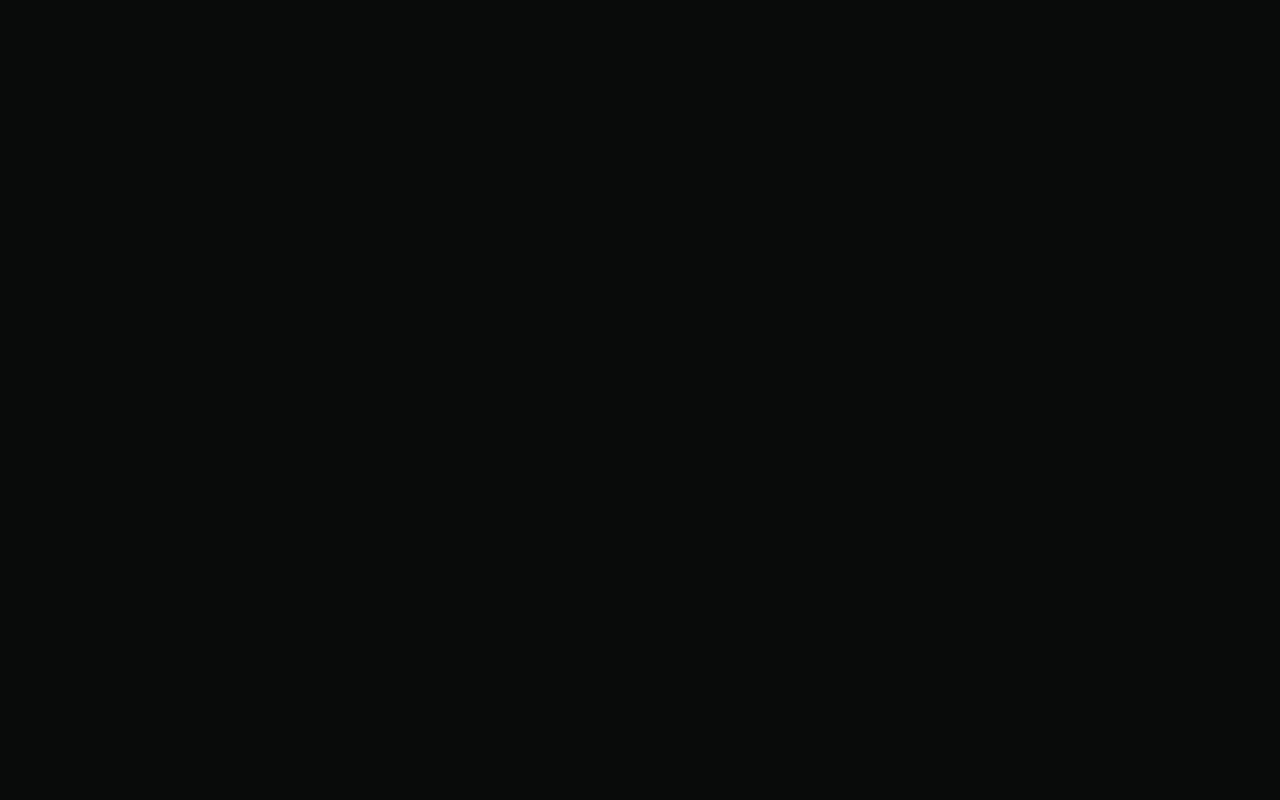
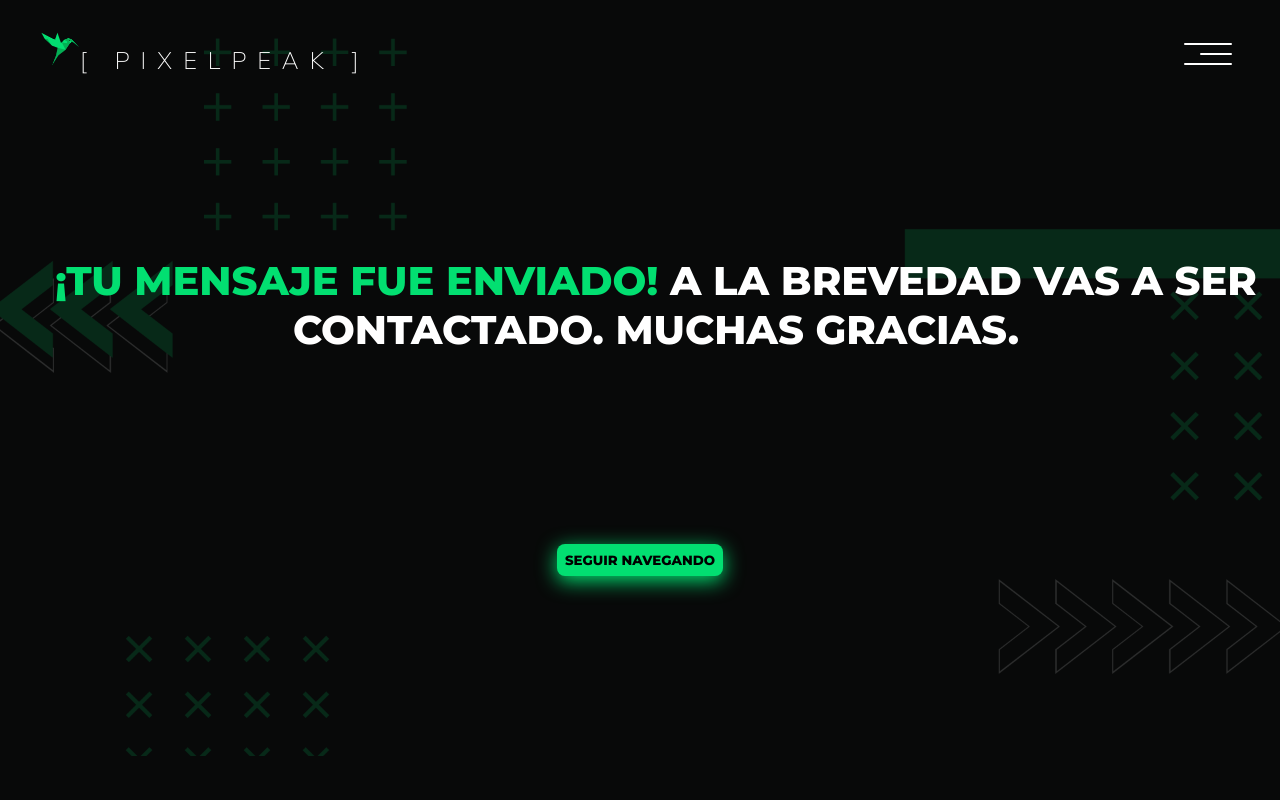
Before and after one commit to steve-ux/pixelpeak, a React (Create React App) app: page /Enviado in a window 1280 px wide. Before the commit this address had no page. Shown: the top 800 px of the page. Built offline with nearby package versions, Linux system fonts and the light colour scheme.

Commit message:
se agregó .ico, libreria AOS, cambios en estilos y nombres de rutas

```diff
--- a/public/index.html
+++ b/public/index.html
@@ -2,8 +2,8 @@
 <html lang="es">
   <head>
     <meta charset="utf-8" />
-    <link rel="icon" href="../public/PixelPeak_logo_original.ico" />
-    <link href="https://unpkg.com/aos@2.3.1/dist/aos.css" rel="stylesheet">
+    <link rel="icon" href="../pixelPeak.ico" />
+    <link rel="stylesheet" href="https://unpkg.com/aos@next/dist/aos.css" />
     <meta name="viewport" content="width=device-width, initial-scale=1" />
     <meta name="theme-color" content="#000000" />
     <meta
@@ -13,10 +13,10 @@
     <title>PixelPeak - Calidad desde la unidad más pequeña.</title>
   </head>
   <body>
-    <form action="/success" name="contact" netlify netlify-honeypot="bot-field" hidden>
+    <form name="Newsletter" netlify netlify-honeypot="bot-field" hidden>
       <input type="email" name="Correo"/>
     </form>
-    <form action="/success" name="data" netlify netlify-honeypot="bot-field" hidden>
+    <form name="DataBase" netlify netlify-honeypot="bot-field" hidden>
       <input type="text" name="Nombre"/>
       <input type="email" name="Correo"/>
       <input type="number" name="Teléfono"/>
@@ -25,7 +25,7 @@
     </form>
     <noscript>You need to enable JavaScript to run this app.</noscript>
     <div id="root"></div>
-    <script src="https://unpkg.com/aos@2.3.1/dist/aos.js"></script>
+    <script src="https://unpkg.com/aos@next/dist/aos.js"></script>
     <script>
       AOS.init();
     </script>
--- a/src/App.js
+++ b/src/App.js
@@ -13,7 +13,7 @@ function App() {
         <Route path="/AboutUs" element={<Nosotros />} />
         <Route path="/Contact" element={<Contacto />} />
         <Route path="/Blog" element={<Blog />} />
-        <Route path="/success" element={<Enviado />} />
+        <Route path="/Enviado" element={<Enviado />} />
       </Routes>
     </BrowserRouter>
 
--- a/src/components/Clients.js
+++ b/src/components/Clients.js
@@ -2,17 +2,20 @@ import Client1 from "../assets/CLIENT-1.png";
 import Client2 from "../assets/CLIENT-2.png";
 import Client3 from "../assets/CLIENT-3.png";
 import Client4 from "../assets/CLIENT-4.png";
-import Client5 from "../assets/CLIENT-5.png"
+import Client5 from "../assets/CLIENT-5.png";
+
+function redirectToLink(link) {
+    window.open(link, '_blank');
+  }
 
 function Clients() {
     return (
     <div className="clients">
         <section>
-            <img src={Client1} alt="Envero Tours, agencia de turismo"/>
-            <img src={Client2} alt="Cabañas Jorgelinas, complejo vacacional"/>
-            <img src={Client3} alt="Aserradero Los Andes, de Grupo Puebla"/>
-            <img src={Client4} alt="Criptofy, sitio web de criptomonedas"/>
-            <img src={Client5} alt="Greco Hermanos, tapas de cilindros"/>
+            <img className="pictureClients" src={Client1} alt="Envero Tours, agencia de turismo" onClick={() => redirectToLink('https://enverotours.tur.ar/')}/> <img className="pictureClients" src={Client2} alt="Cabañas Jorgelinas, complejo vacacional" onClick={() => redirectToLink('https://cabanasjorgelinas.com/')}/>
+            <img className="pictureClients" src={Client3} alt="Envase Los Andes, de Grupo Puebla" onClick={() => redirectToLink('https://www.envaseslosandes.com/')}/>
+            <img className="pictureClients" src={Client4} alt="Criptofy, sitio web de criptomonedas" onClick={() => redirectToLink('https://criptofy.org/')}/>
+            <img className="pictureClients" src={Client5} alt="Greco Hermanos, tapas de cilindros" onClick={() => redirectToLink('https://grecohnos.com/')}/>
         </section>
         <div className="btnClients">
         <button>VER TRABAJOS</button>
--- a/src/components/ContactSintesis.js
+++ b/src/components/ContactSintesis.js
@@ -14,7 +14,7 @@ function ContactSintesis() {
       headers: { "Content-Type": "application/x-www-form-urlencoded" },
       body: new URLSearchParams(formData).toString(),
     })
-      .then(() => navigate('/success'))
+      .then(() => navigate('/Enviado'))
       .catch((error) => alert(error));
   }
     return (
@@ -26,10 +26,10 @@ function ContactSintesis() {
     <div class="container-text">
       <h2>[ Permanezcamos conectados ]</h2>
       <p>Dejanos tu correo electrónico y te contactamos a la brevedad. <br/>Además te suscribirás al newsletter de PixelPeak para enterarte siempre de las últimas novedades que tenemos para vos.<br/> Prometemos no mandarte spam.</p>
-      <form onSubmit={submitHandler} id="contact-form" action="/success" name="contact" method="POST" data-netlify="true">
-        <input type="hidden" name="form-name" value="contact"/>
+      <form onSubmit={submitHandler} id="contact-form" name="Newsletter" method="POST" data-netlify="true">
+        <input type="hidden" name="form-name" value="Newsletter"/>
       <input type="email" id="email" name="Correo" placeholder="Email" required/>
-      <button type="submit">Suscribirse</button>
+      <button type="submit">SUSCRIBIRSE</button>
       </form>
     </div>
   </div>
--- a/src/components/Form.js
+++ b/src/components/Form.js
@@ -25,9 +25,9 @@ function Formulario() {
       <h2 class="animation a1">[ Comencemos ]</h2>
       <h4 class="animation a2">Completalo y nos comunicamos a la brevedad. Los campos con * son obligatorios.</h4>
     </div>
-    <form onSubmit={handleSubmit} name="data" method="POST" netlify>
+    <form onSubmit={handleSubmit} name="DataBase" method="POST" netlify>
     <div class="form">
-    <input type="hidden" name="form-name" value="data"/>
+    <input type="hidden" name="form-name" value="DataBase"/>
     <input type="text" id="text" name="Nombre" class="form-field animation a3" placeholder="*Nombre" required/>
       <input type="email" id="email" name="Correo" class="form-field animation a3" placeholder="*Email" required/>
       <input type="number" id="number" name="Teléfono" class="form-field animation a3" placeholder="*Teléfono. Ej: +54 9 261 212 1844" required/>
@@ -43,7 +43,17 @@ function Formulario() {
     </div>
     {enviado && (
         <div className="mensajeExito">
-          Gracias por enviar su mensaje. Nos pondremos en contacto pronto.
+           <div class="containerForm">
+  <div class="left" data-aos="fade-left"
+     data-aos-offset="300"
+     data-aos-easing="ease-in-sine"
+     data-aos-duration="1000">
+  <h3 className="titleEnviado">
+  <span className="resaltados">¡Tu mensaje fue enviado!</span> A la brevedad vas a ser contactado. Muchas gracias.
+  </h3>
+  </div>
+  <div class="right"></div>
+</div>
         </div>
       )}
       </>
--- a/src/components/success.js
+++ b/src/components/success.js
@@ -1,10 +1,27 @@
+import Navbar from "../components/Navbar";
+import Footer from "./Footer";
+import { Link } from "react-router-dom";
+
 function Enviado() {
     return (
+      <>
+      <Navbar/>
+      <br/>
+      <br/>
     <div className="enviado">
-  <div className="mensajeExito">
-          Gracias por enviar su mensaje. Nos pondremos en contacto pronto.
+      <div>
+        <h3 className="titleEnviado">
+          <span className="resaltados">¡Tu mensaje fue enviado!</span> A la brevedad vas a ser contactado. Muchas gracias.
+        </h3>
+        <div className="contenedorBtn">
+          <Link to="/">
+            <button className="btnEnviado">Seguir navegando</button>
+          </Link>
+         </div>
         </div>
     </div>
+    <Footer/>
+    </>
     );
   }
 
--- a/src/index.css
+++ b/src/index.css
@@ -552,7 +552,7 @@ margin-top: 5px;
   /**    Hamburger  **/
 
   .hamburger {
-    position: absolute;
+    position: fixed;
     top: 5em;
     right: 5%;
     margin-left: -2em;
@@ -687,7 +687,7 @@ margin-top: 5px;
     color: #000000;
   }
   .nosotros button {
-    color: rgb(80, 80, 80);;
+    color: rgb(0, 0, 0);;
     background-color: var(--primary-color);
     padding: .5rem;
     border-radius: .5rem;
@@ -703,7 +703,7 @@ margin-top: 5px;
     background-color: var(--primary-color);
     color: rgb(0, 0, 0);
     box-shadow: none;
-    transition: .2s ease;
+    transition: box-shadow .3s ease-in-out;
   }
   .description {
     display: flex;
@@ -729,7 +729,7 @@ margin-top: 5px;
     margin-left: 5rem;
   }
   .aboutUs button {
-    color: rgb(80, 80, 80);
+    color: rgb(0, 0, 0);
     background-color: var(--primary-color);
     padding: .5rem;
     border-radius: .5rem;
@@ -747,7 +747,7 @@ margin-top: 5px;
     background-color: var(--primary-color);
     color: rgb(0, 0, 0);
     box-shadow: none;
-    transition: .2s ease;
+    transition: box-shadow .3s ease-in-out;
   }
   .aboutUs span {
     color: var(--primary-color);
@@ -783,12 +783,12 @@ margin-top: 5px;
     text-transform: uppercase;
     font-size: 2rem;
   }
-section {
+.clients section{
   display: flex;
   width: 100%;
   height: 430px;
 }
-  section img {
+section .pictureClients {
     width: 0px;
     height: 100%;
     flex-grow: 1;
@@ -796,16 +796,15 @@ section {
     opacity: 1;
     transition: .5s ease;
     filter: brightness(70%);
-
   }
-  section > img:hover {
-  cursor: crosshair;
+  section .pictureClients:hover {
+  cursor: pointer;
   width: 300px;
   opacity: 1;
   filter: contrast(120%);
   }
   .clients  button {
-    color: rgb(80, 80, 80);
+    color: rgb(0, 0, 0);
     background-color: var(--primary-color);
     padding: 1rem;
     border-radius: .5rem;
@@ -823,7 +822,7 @@ section {
     background-color: var(--primary-color);
     color: rgb(0, 0, 0);
     box-shadow: none;
-    transition: .2s ease;
+    transition: box-shadow .3s ease-in-out;
   }
 h5{
   font-family: 'Montserrat', sans-serif;
@@ -1082,7 +1081,65 @@ font-family: var(--primary-font);
   }
 
   /*  ENVIADO  */
+/* Enviado */
 
+.enviado {
+  margin: 0;
+  background-image: url("../src/assets/background4.png");
+  background-repeat: no-repeat;
+  background-size: cover;
+  background-position: center;
+  background-attachment: fixed;
+  min-height: 90vh;
+  width: 100%;
+
+  display: flex;
+  flex-direction: column;
+  justify-content: center;
+  align-items: center;
+}
+
+.titleEnviado {
+  font-family: 'Montserrat', sans-serif;
+  text-transform: uppercase;
+  color: white;
+  padding: 1rem;
+  margin-bottom: -9rem;
+  font-size: 2.5rem;
+  margin-left: 2rem;
+  text-align: center;
+  height: 50vh;
+}
+
+.btnEnviado {
+  color: rgb(0, 0, 0);;
+  background-color: var(--primary-color);
+  padding: .5rem;
+  border-radius: .5rem;
+  border: none;
+  font-weight: bold;
+  font-family: 'Montserrat', sans-serif;
+  text-transform: uppercase;
+  cursor: pointer;
+  box-shadow: 0 5px 20px #02DF71;
+  transition: box-shadow .3s ease-in-out;
+}
+.btnEnviado:hover {
+  background-color: var(--primary-color);
+  color: rgb(0, 0, 0);
+  box-shadow: none;
+  transition: box-shadow .3s ease-in-out;
+}
+.contenedorBtn {
+  display: flex;
+  justify-content: center;
+  padding: 1rem;
+}
+@media (max-width: 699px) {
+  .titleEnviado {
+    font-size: 1.5rem;
+  }
+}
   .mensajeExito {
     color: #02DF71;
   }
--- a/src/styles/btn.scss
+++ b/src/styles/btn.scss
@@ -1,4 +1,4 @@
-$prime: #00fe80;
+$prime: #02DF71;
 $second: #0c1016;
 
 svg {
@@ -10,11 +10,12 @@ svg {
 #gooey-button {
   padding: 1rem;
   font-size: 0.7rem;
+  transition: font-size .3s ease-in-out;
   font-family: 'Montserrat', sans-serif;
   text-transform: uppercase;
   cursor: pointer;
   border: none;
-  color: rgb(80, 80, 80);
+  color: rgb(0, 0, 0);
   filter: url("#gooey");
   position: relative;
   background-color: $prime;
@@ -23,6 +24,10 @@ svg {
 &:focus {
   outline: none;
 }
+}
+#gooey-button:hover {
+  font-size: 0.9rem;
+  transition: font-size .3s ease-in-out;
 }
 
 .bubbles {
--- a/src/styles/form.scss
+++ b/src/styles/form.scss
@@ -9,11 +9,6 @@
 .formContact.sent {
   display: none;
 }
-
-.mensajeExito {
-  color: #02DF71;
-}
-
 .containerForm {
   display: flex;
   height: 100vh;
@@ -106,7 +101,7 @@
   transition: box-shadow .3s ease-in-out;
   border-radius: 3px;
   margin-top: 10px;
-  color: rgb(80, 80, 80);
+  color: rgb(0, 0, 0);
   letter-spacing: 1px;
   font-family: 'Montserrat', sans-serif;
   cursor: pointer;
--- a/src/styles/formHome.scss
+++ b/src/styles/formHome.scss
@@ -69,7 +69,7 @@ $cursor: pointer;
     button {
       background-image: linear-gradient(to right, #02DF71, #02DF71);
       display: block;
-      color: rgb(80, 80, 80);
+      color: rgb(0, 0, 0);
       font-size: .8rem;
       cursor: $cursor;
       box-shadow: 0 5px 20px #02DF71;
```
Also changed, not shown: src/components/Contacto.js (+3 -4 lines), 1 other file (tests, documents, lock files or other folders).
